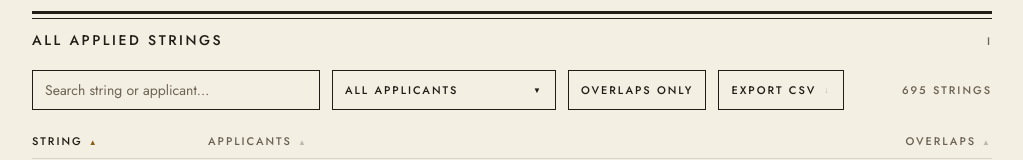
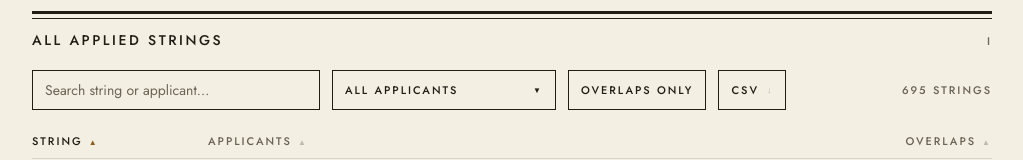
Before and after one commit to aslobodnik/stringscout, a Next.js app: page / in a window 1280 px wide. Shown: the part 268-428 px from the top of the page, without its empty margins (128-1151 px from the left). Built offline with nearby package versions, Linux system fonts and the light colour scheme.

Commit message:
csv button label

```diff
--- a/components/StringsTable.tsx
+++ b/components/StringsTable.tsx
@@ -278,7 +278,7 @@ export default function StringsTable({ rows }: { rows: UiStringRow[] }) {
           title="Download the strings below as CSV, punycode included"
           className="group label border border-ink text-ink px-3 h-10 cursor-pointer hover:bg-paper-deep hover:border-gold transition-colors duration-200 ease-in-out flex items-center gap-2"
         >
-          Export CSV
+          CSV
           <span
             aria-hidden
             className="text-[9px] text-rule group-hover:text-gold transition-colors duration-200 ease-in-out"
```
